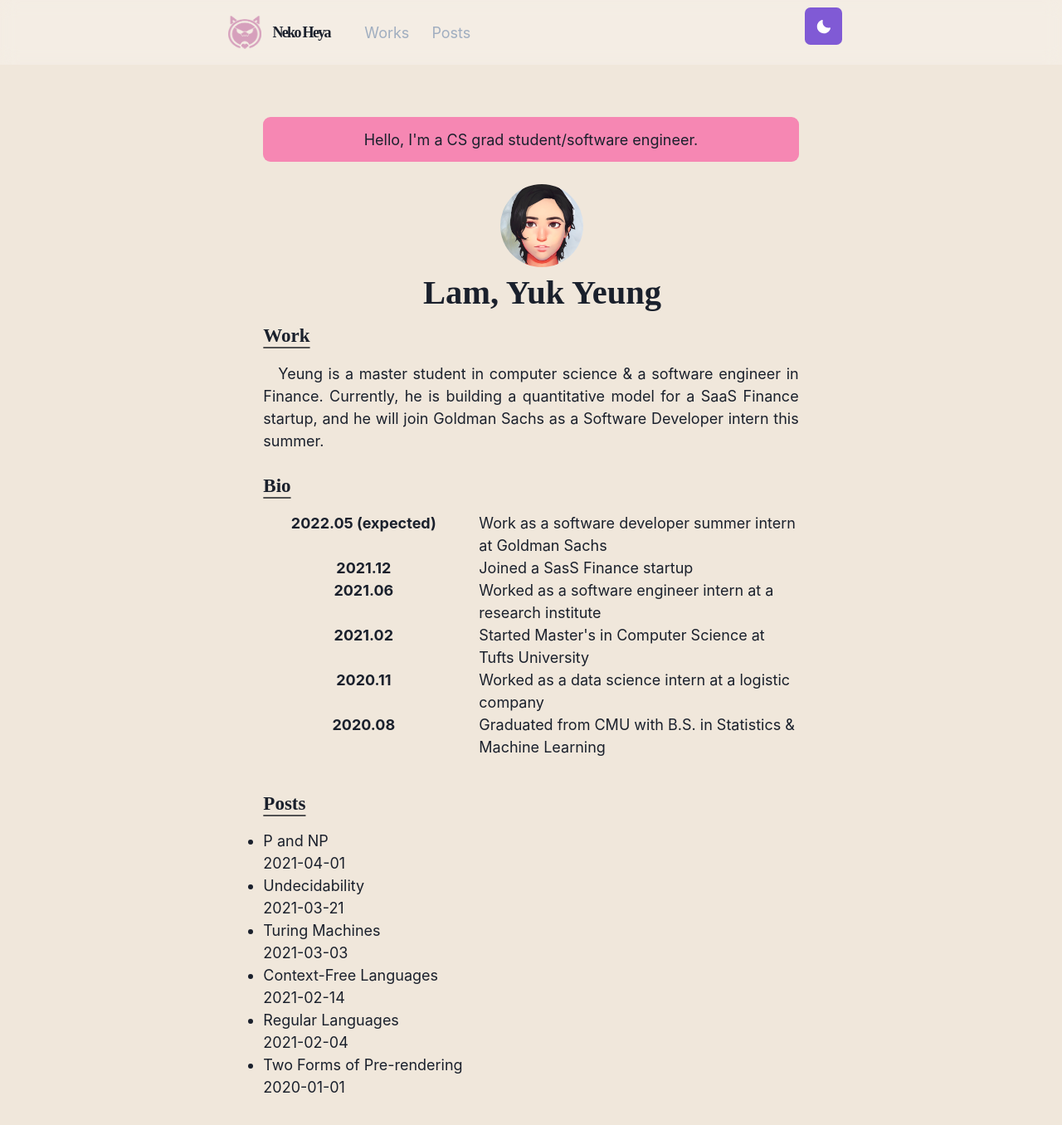
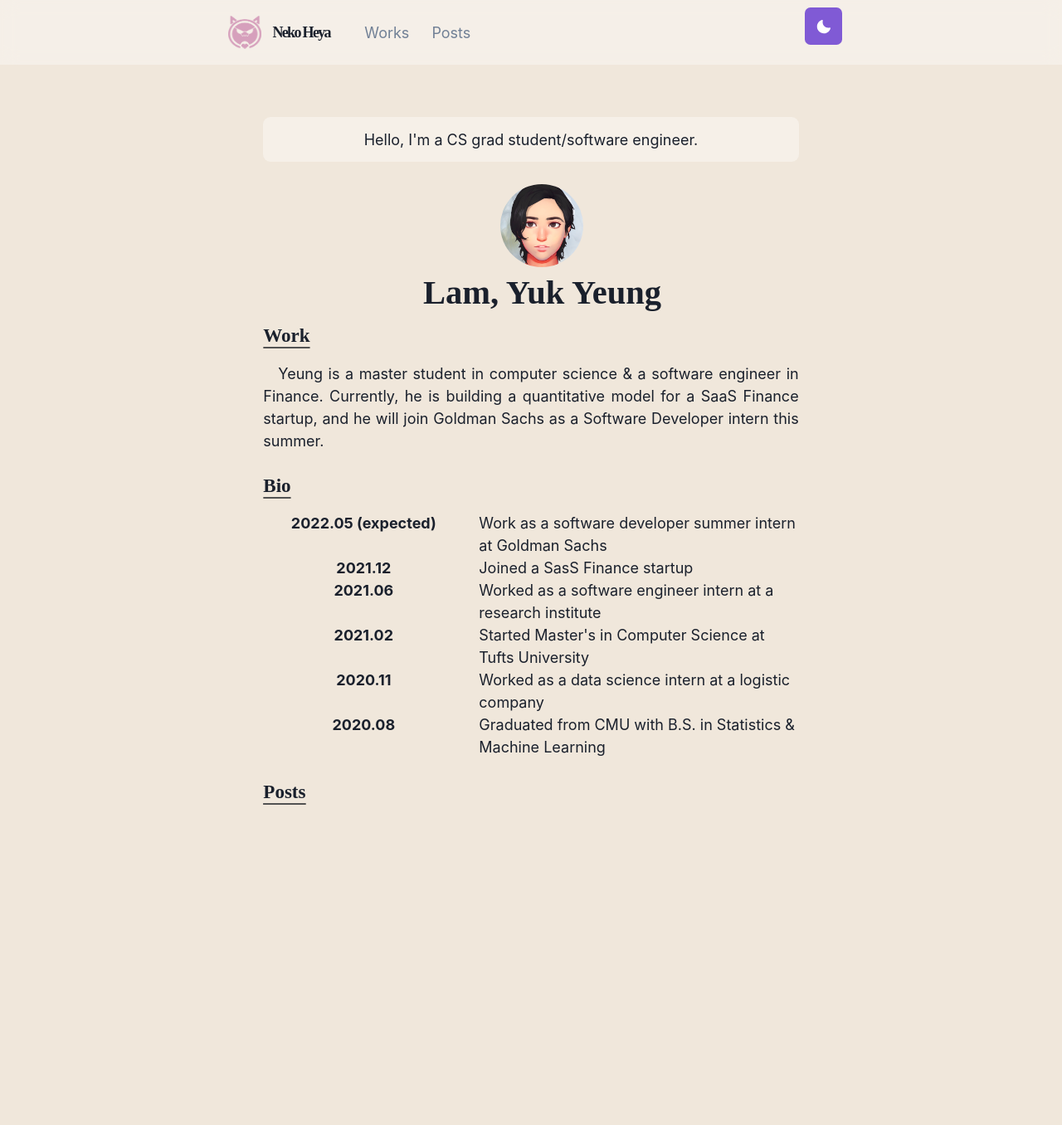
Before and after one commit to yy-lam/yy-lam.github.io, a Next.js app: page / in a window 1280 px wide. Shown: the top 1356 px of the page at 83% size. After the commit the page ends 1032 px from the top, so only its background shows below. Built offline with nearby package versions, Linux system fonts and the light colour scheme.

Commit message:
added motion

```diff
--- a/components/navbar.js
+++ b/components/navbar.js
@@ -19,7 +19,7 @@
 
 const LinkItem = ({ href, path, children }) => {
   const active = path === href
-  const inactiveColor = useColorModeValue('gray.400', 'whiteAlpha.900')
+  const inactiveColor = useColorModeValue('gray.500', 'whiteAlpha.900')
 
   return (
     <NextLink href={href}>
@@ -41,7 +41,7 @@
       as="nav"
       style={{ backdropFilter: 'blur(10px)' }}
       w="100"
-      bg={useColorModeValue('#ffffff40', '#20202380')}
+      bg={useColorModeValue('whiteAlpha.500', 'whiteAlpha.300')}
       zIndex={1}
       {...props}
     >
@@ -76,7 +76,7 @@
         </Stack>
 
         <Box flex={1} align="right">
-            <ThemeToggleButton />
+          <ThemeToggleButton />
           <Box ml={2} display={{ base: 'inline-block', md: 'none' }}>
             <Menu>
               <MenuButton
--- /dev/null
+++ b/components/transition.js
@@ -0,0 +1,22 @@
+import { motion } from 'framer-motion'
+
+const variants = {
+  hidden: { x: 0, y: 20, opacity: 0 },
+  enter: { x: 0, y: 0, opacity: 1 },
+  exit: { x: 0, y: 20, opacity: 0 }
+}
+
+export default function Transition({ children }) {
+  return (
+    <motion.main
+      variants={variants} // Pass the variant object into Framer Motion
+      initial="hidden" // Set the initial state to variants.hidden
+      animate="enter" // Animated state to variants.enter
+      exit="exit" // Exit state (used later) to variants.exit
+      transition={{ type: 'linear' }} // Set the transition to linear
+      className=""
+    >
+      {children}
+    </motion.main>
+  )
+}
--- a/pages/[postId].js
+++ b/pages/[postId].js
@@ -1,9 +1,12 @@
 import { useRouter } from 'next/router'
+import Transition from '../components/transition'
 
 export default function DynamicPage() {
   const router = useRouter()
   const { postId } = router.query
   return (
+    <Transition>
       <h1>A default page ({postId})</h1>
+    </Transition>
   )
 }
--- a/pages/_app.js
+++ b/pages/_app.js
@@ -2,7 +2,7 @@
 import Layout from '../components/layout'
 import '../styles/global.css'
 import theme from '../lib/theme'
-
+import { AnimatePresence } from 'framer-motion'
 
 // Special component works as the root component React will render
 // Compent is a props that holds the actualw page contents
@@ -11,7 +11,9 @@
   return (
     <ChakraProvider theme={theme}>
       <Layout router={router}>
-        <Component {...pageProps} key={router.route} />
+        <AnimatePresence exitBeforeEnter initial={true}>
+          <Component {...pageProps} key={router.route} />
+        </AnimatePresence>
       </Layout>
     </ChakraProvider>
   )
--- a/pages/index.js
+++ b/pages/index.js
@@ -1,20 +1,32 @@
-import { Container, Box, Heading } from '@chakra-ui/react'
+import { Container, Box, Heading, useColorModeValue } from '@chakra-ui/react'
 import Link from 'next/link'
 import Image from 'next/image'
 import profilePic from '../public/images/profile.jpg'
-import { getSortedPostsData } from '../lib/posts'
 import Section from '../components/section'
 import Paragraph from '../components/paragraph'
 import BioSection from '../components/bio'
+import Transition from '../components/transition'
 
-const Page = ({ postsData }) => {
+export default function Page() {
   return (
+    <Transition>
       <Container>
-      <Box borderRadius="lg" bg="pink.300" p={3} mb={6} align="center">
+        <Box
+          borderRadius="lg"
+          bg={useColorModeValue('whiteAlpha.500', 'whiteAlpha.300')}
+          p={3}
+          mb={6}
+          align="center"
+        >
           Hello, I&apos;m a CS grad student/software engineer.
         </Box>
 
-      <Box flexShrink={0} mt={{ base: 4, md: 0 }} ml={{ md: 6 }} align="center">
+        <Box
+          flexShrink={0}
+          mt={{ base: 4, md: 0 }}
+          ml={{ md: 6 }}
+          align="center"
+        >
           <Image
             src={profilePic}
             alt="my profile"
@@ -44,45 +56,37 @@
           <Heading as="h3" variant="section-title">
             Bio
           </Heading>
-        <BioSection date="2022.05 (expected)" text="Work as a software developer summer intern at Goldman Sachs" />
+          <BioSection
+            date="2022.05 (expected)"
+            text="Work as a software developer summer intern at Goldman Sachs"
+          />
           <BioSection date="2021.12" text="Joined a SasS Finance startup" />
-        <BioSection date="2021.06" text="Worked as a software engineer intern at a research institute" />
-        <BioSection date="2021.02" text="Started Master's in Computer Science at Tufts University" />
-        <BioSection date="2020.11" text="Worked as a data science intern at a logistic company" />
-        <BioSection date="2020.08" text="Graduated from CMU with B.S. in Statistics &amp; Machine Learning" />
+          <BioSection
+            date="2021.06"
+            text="Worked as a software engineer intern at a research institute"
+          />
+          <BioSection
+            date="2021.02"
+            text="Started Master's in Computer Science at Tufts University"
+          />
+          <BioSection
+            date="2020.11"
+            text="Worked as a data science intern at a logistic company"
+          />
+          <BioSection
+            date="2020.08"
+            text="Graduated from CMU with B.S. in Statistics &amp; Machine Learning"
+          />
         </Section>
 
-      <Box display={{ md: 'flex' }}>
-        <Box flexGrow={1}>
         <Section delay={0.1}>
           <Heading as="h3" variant="section-title">
-              Posts
+            <Link href="/posts">
+              <a>Posts</a>
+            </Link>
           </Heading>
-            <ul>
-              {postsData.map(({ id, date, title }) => (
-                <li key={id}>
-                  <Link href={'/posts/' + id}>
-                    <a>{title}</a>
-                  </Link>
-                  <br />
-                  {date}
-                </li>
-              ))}
-            </ul>
         </Section>
-        </Box>
-      </Box>
       </Container>
+    </Transition>
   )
 }
-
-export async function getStaticProps() {
-  const postsData = getSortedPostsData()
-  return {
-    props: {
-      postsData
-    }
-  }
-}
-
-export default Page
```
Also changed, not shown: components/model.js (added, +38 -0 lines), pages/posts/[id].js (+5 -4 lines), pages/posts/index.js (added, +36 -0 lines), 1 other file (tests, documents, lock files or other folders). Lines whose indentation alone changed are shown as unchanged.
